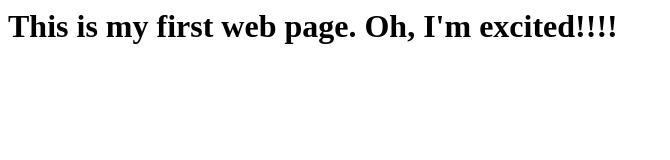
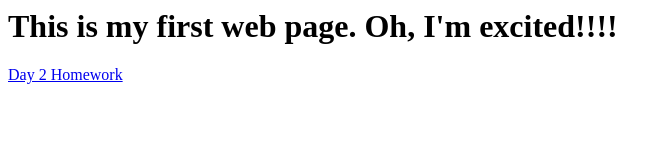
Before and after one commit to mohamed-ibrahim100/mohamed-ibrahim100.github.io, a plain HTML site: page index.html in a window 1280 px wide. Shown: the whole page, without its empty margins (0-670 px from the left). Drawn offline with Linux system fonts and the light colour scheme.

Commit message:
added day 2 homework

```diff
--- a/index.html
+++ b/index.html
@@ -11,6 +11,8 @@
 
 <h1>This is my first web page. Oh, I'm excited!!!!</h1>
 
+
+<a href="day2.html" title="Day 2 Homework">Day 2 Homework</a>
 </body>
 
 </html>
```
